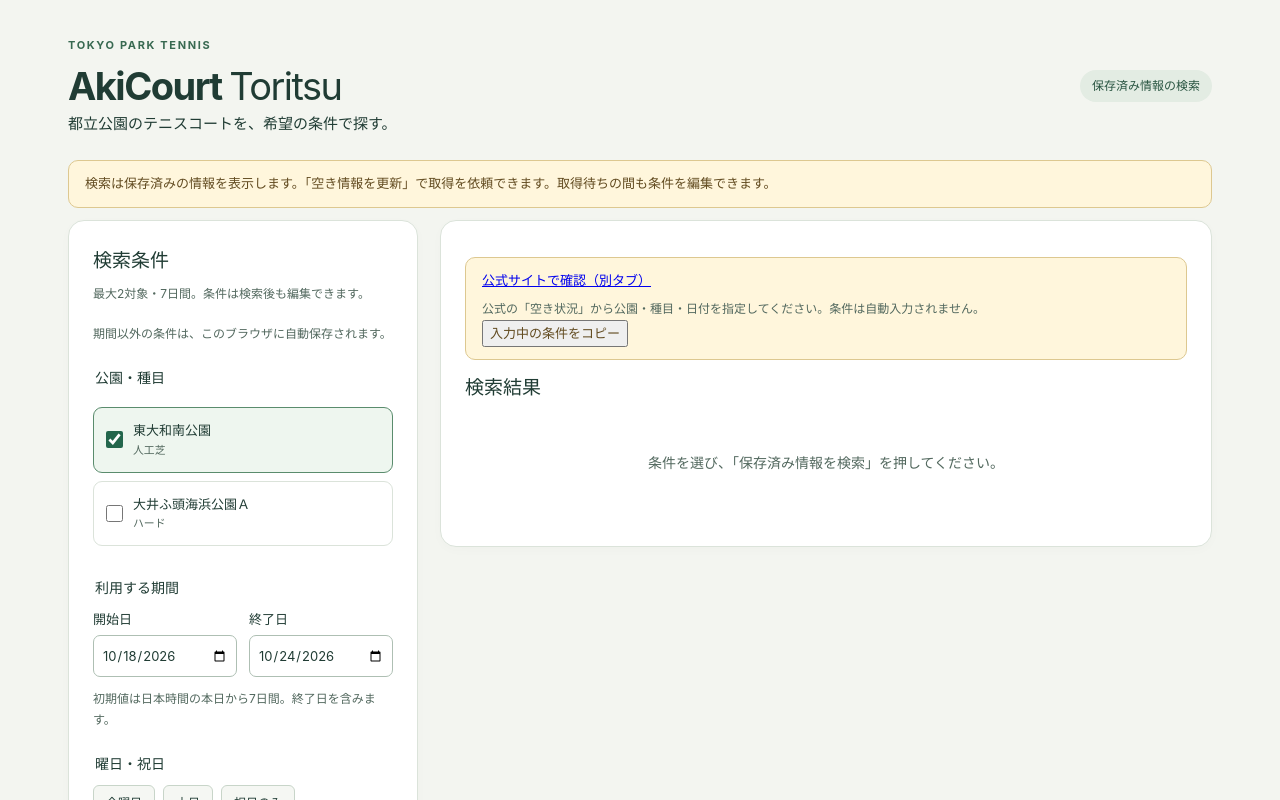
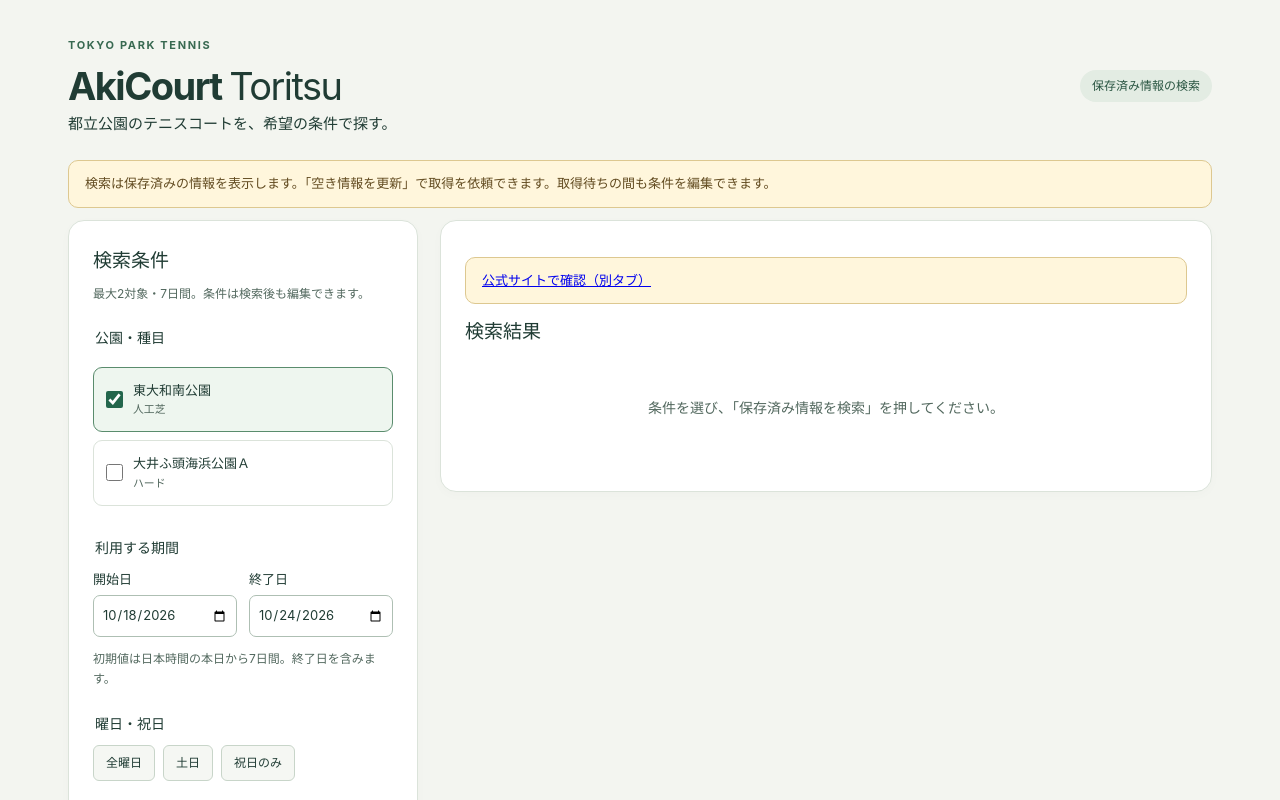
Before and after one commit to shin-hasegawa-jp/akicourt-toritsu, a Vue app in the folder apps/web/: page / in a window 1280 px wide. Shown: the top 800 px of the page. Built offline with nearby package versions, Linux system fonts and the light colour scheme.

Commit message:
保存と公式導線の説明を簡潔化

```diff
--- a/apps/web/src/App.vue
+++ b/apps/web/src/App.vue
@@ -2,12 +2,7 @@
 import { nextTick, reactive, ref, watch } from 'vue'
 import ConnectionCheck from './components/ConnectionCheck.vue'
 import { defaults, parks, weekdayNames } from './availability/model'
-import {
-  conditionsText,
-  restoreConditions,
-  saveConditions,
-  slotText,
-} from './availability/preferences'
+import { restoreConditions, saveConditions, slotText } from './availability/preferences'
 import { useAvailability } from './availability/useAvailability'
 
 const form = reactive(defaults())
@@ -116,7 +111,6 @@ function parkName(id: string): string {
       <section class="panel conditions" aria-labelledby="conditions-title">
         <h2 id="conditions-title">検索条件</h2>
         <p class="subtle">最大2対象・7日間。条件は検索後も編集できます。</p>
-        <p class="hint">期間以外の条件は、このブラウザに自動保存されます。</p>
         <p v-if="preferenceMessage" class="hint" role="status">{{ preferenceMessage }}</p>
         <form novalidate @submit.prevent="search">
           <fieldset>
@@ -196,10 +190,6 @@ function parkName(id: string): string {
             rel="noopener noreferrer"
             >公式サイトで確認（別タブ）</a
           >
-          <p class="hint">
-            公式の「空き状況」から公園・種目・日付を指定してください。条件は自動入力されません。
-          </p>
-          <button type="button" @click="copy(conditionsText(form))">入力中の条件をコピー</button>
           <p v-if="copyMessage" role="status">{{ copyMessage }}</p>
           <label v-if="manualCopy"
             >手動コピー用<textarea
--- a/apps/web/src/availability/preferences.ts
+++ b/apps/web/src/availability/preferences.ts
@@ -1,6 +1,6 @@
 import * as v from 'valibot'
 import { ConditionFieldsSchema, ConditionsSchema, type Conditions, type Slot } from './schemas'
-import { defaults, parks, weekdayNames } from './model'
+import { defaults } from './model'
 
 const key = 'akicourt.conditions.v1'
 const SavedSchema = v.object({
@@ -32,7 +32,7 @@ export function restoreConditions(storage: Pick<Storage, 'getItem'>): {
       }
     return {
       conditions: { ...fallback, ...saved.output.conditions },
-      message: 'このブラウザに保存した条件を復元しました。期間は本日から7日間です。',
+      message: '',
     }
   } catch {
     return {
@@ -51,19 +51,6 @@ export function saveConditions(storage: Pick<Storage, 'setItem'>, conditions: Co
     return '条件を保存できません。ブラウザの保存設定を確認してください。'
   }
 }
-export function conditionsText(input: Conditions): string {
-  return [
-    '都立公園テニス 検索条件',
-    ...parks
-      .filter((park) => input.targets.includes(park.key))
-      .map((park) => `${park.parkName}・${park.label}`),
-    `${input.dateFrom}〜${input.dateTo}`,
-    `曜日：${input.weekdays.map((day) => weekdayNames[day]).join('・') || '指定なし'}${input.includeHolidays ? '／祝日も含む' : ''}`,
-    `時間帯：${input.timeFrom}〜${input.timeTo}`,
-    `1枠の最低時間：${input.minDurationMinutes ? `${input.minDurationMinutes}分` : '指定なし'}`,
-    '公式サイトで現在の空き状況・予約可否を確認してください。',
-  ].join('\n')
-}
 export function slotText(slot: Slot): string {
   return `${slot.parkName}\n${slot.facilityName}\n${slot.date} ${slot.start}〜${slot.end}\n取得時点：${slot.observedAt}\n公式サイトで現在の空き状況・予約可否を確認してください。`
 }
```
Also changed, not shown: 2 other files (tests, documents, lock files or other folders).
